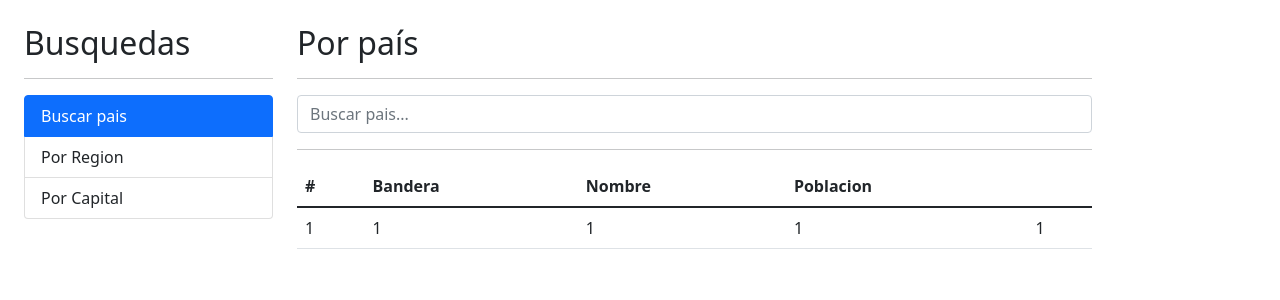
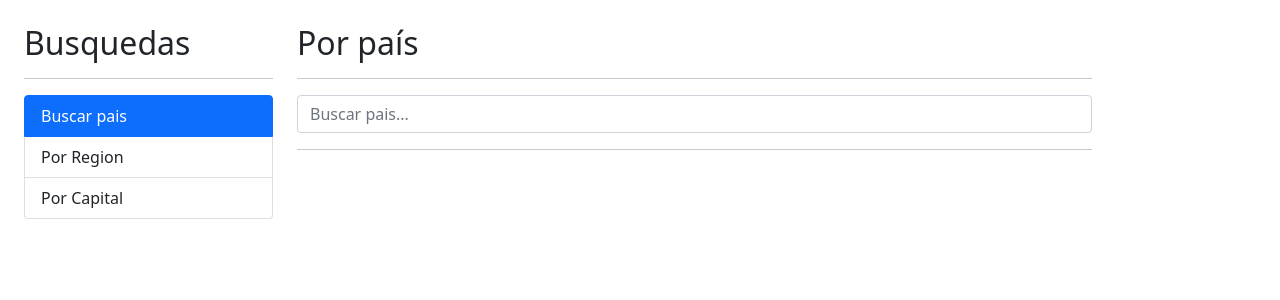
Before and after one commit to honor29m/Curso_Angular, an Angular app in the folder 03-paisesApp/: page / in a window 1280 px wide. Shown: the top 300 px of the page. Built offline with nearby package versions, Linux system fonts and the light colour scheme.

Commit message:
Llenar tabla de paises

```diff
--- a/03-paisesApp/src/app/pais/pages/por-pais/por-pais.component.html
+++ b/03-paisesApp/src/app/pais/pages/por-pais/por-pais.component.html
@@ -15,7 +15,7 @@
     No se encontro nada con el termino {{ termino }}
 </div>
 
-<div *ngIf="!hayError" class="row">
+<div *ngIf="paises.length > 0" class="row">
     <div class="col">
         <table class="table table-hover">
             <thead>
@@ -28,12 +28,16 @@
                 </tr>
             </thead>
             <tbody>
-                <tr>
-                    <td>1</td>
-                    <td>1</td>
-                    <td>1</td>
-                    <td>1</td>
-                    <td>1</td>
+                <tr *ngFor="let pais of paises; let i = index">
+                    <td>{{ i + 1 }}</td>
+                    <td>
+                        <img class="small-flag" [src]="pais.flags.svg">
+                    </td>
+                    <td>{{ pais.name.common }}</td>
+                    <td>{{ pais.population | number }}</td>
+                    <td>
+                        <a [routerLink]="['/pais', pais.cca2 ]" routerLinkActive="router-link-active" >Ver...</a>
+                    </td>
                 </tr>
             </tbody>
         </table>
--- a/03-paisesApp/src/app/pais/pages/por-pais/por-pais.component.ts
+++ b/03-paisesApp/src/app/pais/pages/por-pais/por-pais.component.ts
@@ -1,4 +1,5 @@
 import { Component, OnInit } from '@angular/core';
+import { Country } from '../../interfaces/pais.interface';
 import { PaisService } from '../../services/pais.service';
 
 @Component({
@@ -11,6 +12,7 @@
 
   public termino: string = '';
   public hayError: boolean = false;
+  public paises: Country[] = [];
 
   constructor(
     private paisService: PaisService
@@ -26,6 +28,7 @@
     this.paisService.burcarPais( this.termino ).subscribe(
       response => {
         console.log( response );
+        this.paises = response;
       },
       error => {
         console.log(error);
--- a/03-paisesApp/src/app/pais/pais.module.ts
+++ b/03-paisesApp/src/app/pais/pais.module.ts
@@ -1,6 +1,8 @@
 import { NgModule } from '@angular/core';
 import { CommonModule } from '@angular/common';
 import { FormsModule } from '@angular/forms';
+import { RouterModule } from '@angular/router';
+
 
 import { PorCapitalComponent } from './pages/por-capital/por-capital.component';
 import { PorPaisComponent } from './pages/por-pais/por-pais.component';
@@ -25,7 +27,8 @@
   ],
   imports: [
     CommonModule,
-    FormsModule
+    FormsModule,
+    RouterModule
   ]
 })
 export class PaisModule { }
--- a/03-paisesApp/src/styles.css
+++ b/03-paisesApp/src/styles.css
@@ -1 +1,3 @@
-/* You can add global styles to this file, and also import other style files */
+.small-flag {
+    width: 50px;
+}
```
